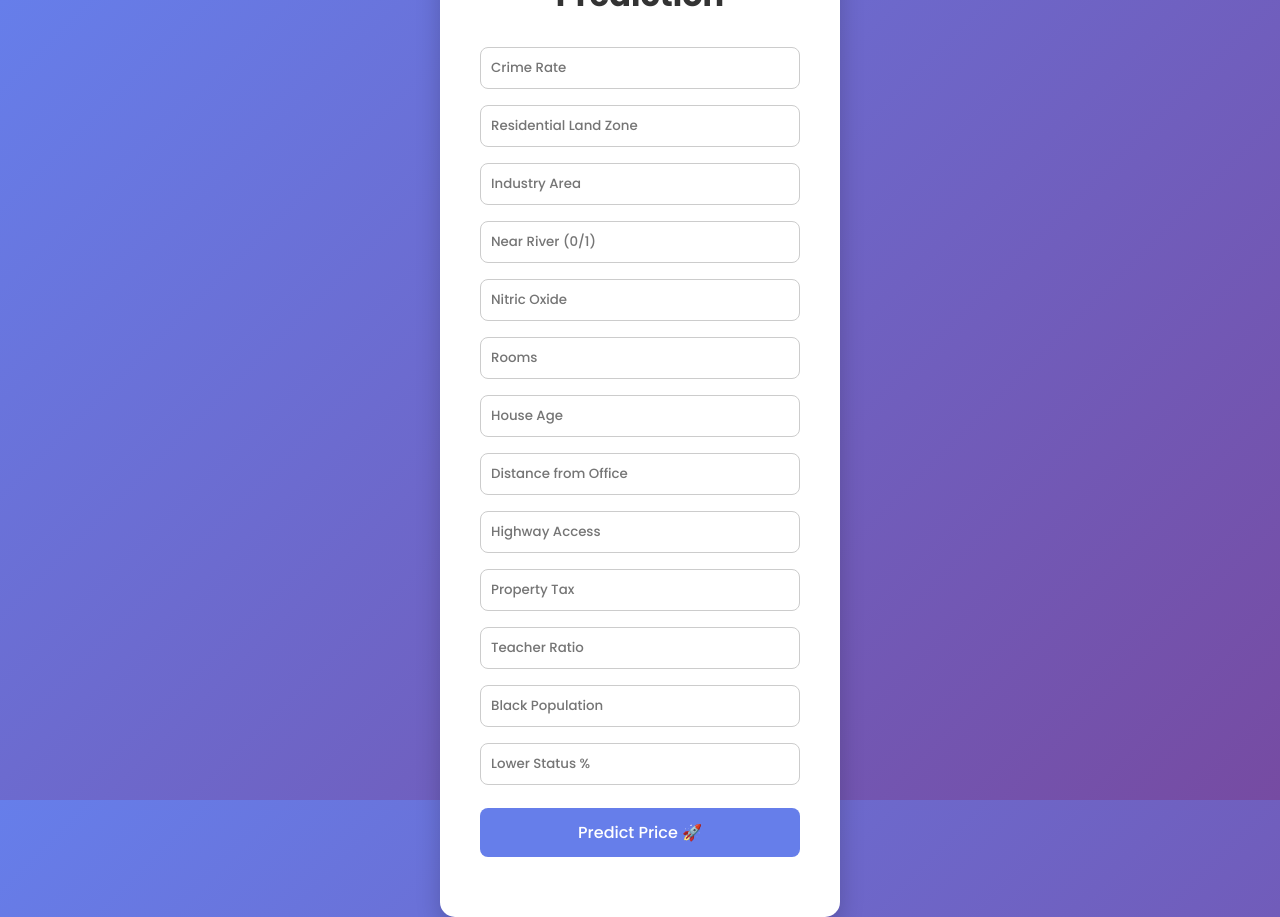
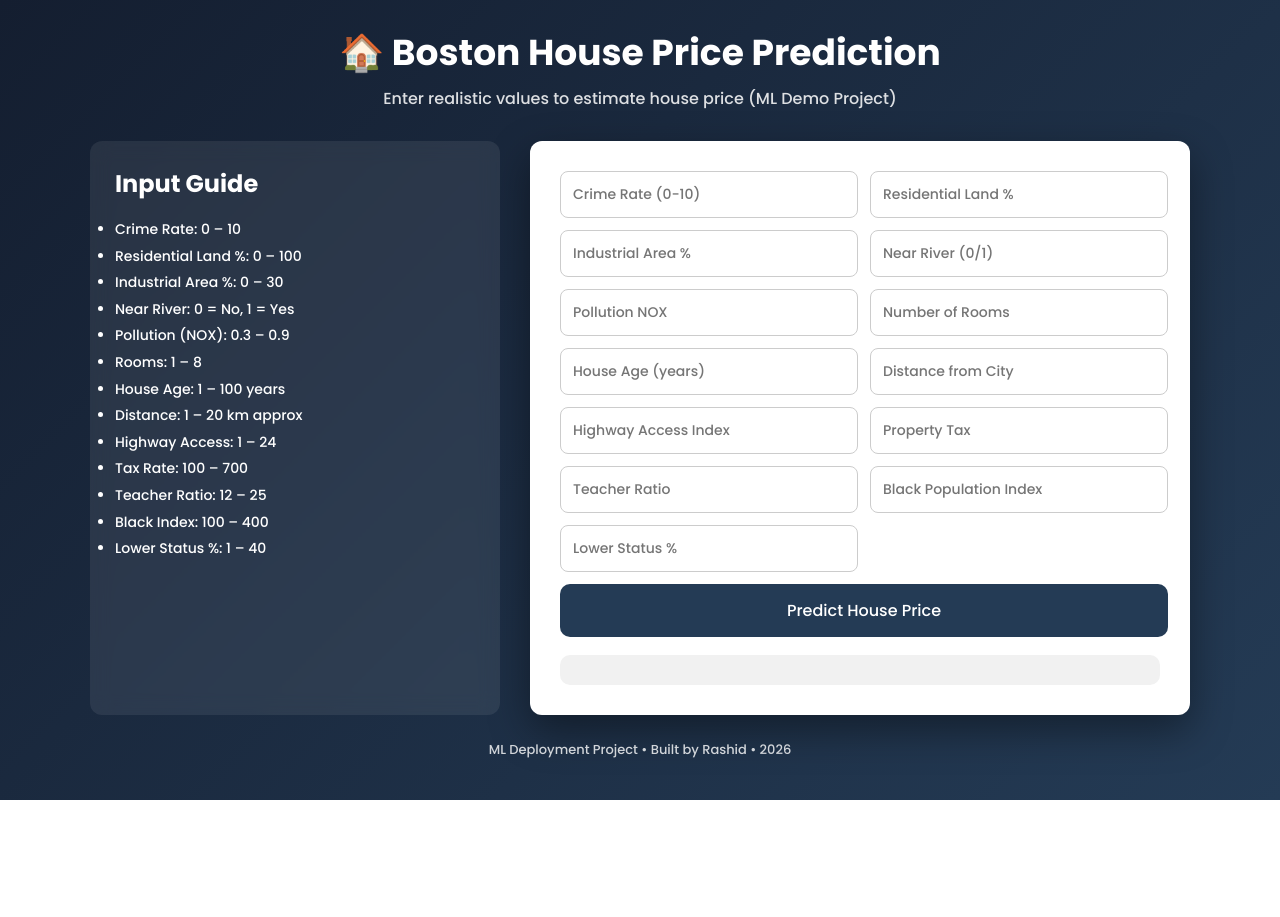
Before and after one commit to rashid-star/boston_house_pricing, a Flask app: page / in a window 1280 px wide. After the commit the page ends 800 px from the top, so only its background shows below. Run offline with Flask 3, Linux system fonts and the light colour scheme; parts of the project's set-up code (start-up, migrations or seed data) failed here and were passed over.

Commit message:
final UI update

```diff
--- a/app.py
+++ b/app.py
@@ -26,8 +26,12 @@ def predict_api():
 def predict():
     data = [float(x) for x in request.form.values()]
     final_input = scaler.transform(np.array(data).reshape(1,-1))
-    output = regmodel.predict(final_input)[0]
-    return render_template('home.html', prediction_text='Predicted Price of the House is {}'.format(output))
+    output = round(regmodel.predict(final_input)[0]*1000,2)
+    return render_template(
+        "home.html",
+        prediction_text=f"Estimated House Price: ${output}"
+    )
+
 
 if __name__ == "__main__":
     app.run(debug=True)
--- a/templates/home.html
+++ b/templates/home.html
@@ -1,10 +1,10 @@
 <!DOCTYPE html>
+
 <html lang="en">
 <head>
 <meta charset="UTF-8">
 <title>Boston House Price Predictor</title>
 
-    <!-- Google Font -->
 <link href="https://fonts.googleapis.com/css2?family=Poppins:wght@300;500;700&display=swap" rel="stylesheet">
 
 <style>
@@ -12,103 +12,173 @@
     margin:0;
     padding:0;
     box-sizing:border-box;
-            font-family: 'Poppins', sans-serif;
+    font-family:'Poppins',sans-serif;
 }
 
 body{
-            height:100vh;
-            background: linear-gradient(135deg, #667eea, #764ba2);
-            display:flex;
-            justify-content:center;
-            align-items:center;
+    background:linear-gradient(135deg,#141e30,#243b55);
+    min-height:100vh;
+    color:white;
 }
 
-        .container{
-            background:white;
-            padding:40px;
-            border-radius:15px;
-            width:400px;
-            box-shadow:0 10px 25px rgba(0,0,0,0.2);
+/* HEADER */
+.header{
     text-align:center;
+    padding:25px 20px 10px 20px;
+}
+.header h1{
+    font-size:36px;
+    margin-bottom:6px;
+}
+.header p{
+    opacity:0.85;
 }
 
-        h1{
-            margin-bottom:20px;
-            color:#333;
+/* MAIN LAYOUT */
+.main{
+    width:1100px;
+    margin:20px auto;
+    display:flex;
+    gap:30px;
+}
+
+/* LEFT INFO BOX */
+.info{
+    width:40%;
+    background:rgba(255,255,255,0.08);
+    padding:25px;
+    border-radius:12px;
+    backdrop-filter:blur(10px);
+}
+.info h2{
+    margin-bottom:15px;
+}
+.info ul{
+    line-height:1.9;
+    font-size:14px;
+}
+
+/* RIGHT FORM CARD */
+.container{
+    width:60%;
+    background:white;
+    color:black;
+    padding:30px;
+    border-radius:12px;
+    box-shadow:0 15px 40px rgba(0,0,0,0.4);
+}
+
+/* GRID FORM */
+form{
+    display:grid;
+    grid-template-columns:1fr 1fr;
+    gap:12px;
 }
 
 input{
-            width:100%;
-            padding:10px;
-            margin:8px 0;
+    padding:12px;
+    border-radius:8px;
     border:1px solid #ccc;
-            border-radius:8px;
-            outline:none;
-            transition:0.3s;
+    font-size:14px;
 }
 
 input:focus{
-            border-color:#667eea;
-            box-shadow:0 0 5px rgba(102,126,234,0.5);
+    border-color:#243b55;
+    outline:none;
 }
 
+/* BUTTON */
 button{
-            margin-top:15px;
-            width:100%;
-            padding:12px;
+    grid-column:1/3;
+    padding:14px;
     border:none;
-            border-radius:8px;
-            background:#667eea;
+    border-radius:10px;
+    background:#243b55;
     color:white;
     font-size:16px;
     cursor:pointer;
-            transition:0.3s;
 }
 
 button:hover{
-            background:#5a67d8;
-            transform:scale(1.03);
+    background:#141e30;
 }
 
+/* RESULT BOX */
 .result{
-            margin-top:20px;
-            font-size:18px;
-            color:#222;
-            font-weight:600;
+    margin-top:18px;
+    padding:15px;
+    background:#f1f1f1;
+    border-radius:10px;
+    font-size:20px;
+    font-weight:bold;
+    text-align:center;
+    color:#141e30;
 }
 
-        @media(max-width:500px){
-            .container{
-                width:90%;
-                padding:25px;
+/* FOOTER */
+footer{
+    text-align:center;
+    margin-top:25px;
+    padding-bottom:20px;
+    font-size:13px;
+    opacity:0.8;
 }
-        }
+</style>
 
-    </style>
 </head>
 
 <body>
 
+<div class="header">
+    <h1>🏠 Boston House Price Prediction</h1>
+    <p>Enter realistic values to estimate house price (ML Demo Project)</p>
+</div>
+
+<div class="main">
+
+<!-- LEFT GUIDE -->
+
+<div class="info">
+<h2>Input Guide</h2>
+<ul>
+<li>Crime Rate: 0 – 10</li>
+<li>Residential Land %: 0 – 100</li>
+<li>Industrial Area %: 0 – 30</li>
+<li>Near River: 0 = No, 1 = Yes</li>
+<li>Pollution (NOX): 0.3 – 0.9</li>
+<li>Rooms: 1 – 8</li>
+<li>House Age: 1 – 100 years</li>
+<li>Distance: 1 – 20 km approx</li>
+<li>Highway Access: 1 – 24</li>
+<li>Tax Rate: 100 – 700</li>
+<li>Teacher Ratio: 12 – 25</li>
+<li>Black Index: 100 – 400</li>
+<li>Lower Status %: 1 – 40</li>
+</ul>
+</div>
+
+<!-- RIGHT FORM -->
+
 <div class="container">
-    <h1>🏠 House Price Prediction</h1>
 
 <form action="{{ url_for('predict') }}" method="post">
 
-        <input type="text" name="CRIM" placeholder="Crime Rate" required>
-        <input type="text" name="ZN" placeholder="Residential Land Zone" required>
-        <input type="text" name="INDUS" placeholder="Industry Area" required>
+<input type="text" name="CRIM" placeholder="Crime Rate (0-10)" required>
+<input type="text" name="ZN" placeholder="Residential Land %" required>
+<input type="text" name="INDUS" placeholder="Industrial Area %" required>
 <input type="text" name="CHAS" placeholder="Near River (0/1)" required>
-        <input type="text" name="NOX" placeholder="Nitric Oxide" required>
-        <input type="text" name="RM" placeholder="Rooms" required>
-        <input type="text" name="Age" placeholder="House Age" required>
-        <input type="text" name="DIS" placeholder="Distance from Office" required>
-        <input type="text" name="RAD" placeholder="Highway Access" required>
+<input type="text" name="NOX" placeholder="Pollution NOX" required>
+<input type="text" name="RM" placeholder="Number of Rooms" required>
+<input type="text" name="Age" placeholder="House Age (years)" required>
+<input type="text" name="DIS" placeholder="Distance from City" required>
+<input type="text" name="RAD" placeholder="Highway Access Index" required>
 <input type="text" name="TAX" placeholder="Property Tax" required>
 <input type="text" name="PTRATIO" placeholder="Teacher Ratio" required>
-        <input type="text" name="B" placeholder="Black Population" required>
+<input type="text" name="B" placeholder="Black Population Index" required>
 <input type="text" name="LSTAT" placeholder="Lower Status %" required>
 
-        <button type="submit">Predict Price 🚀</button>
+<button type="submit">Predict House Price</button>
+
 </form>
 
 <div class="result">
@@ -116,6 +186,11 @@
 </div>
 
 </div>
+</div>
+
+<footer>
+ML Deployment Project • Built by Rashid • 2026
+</footer>
 
 </body>
 </html>
```
Lines whose indentation alone changed are shown as unchanged.
